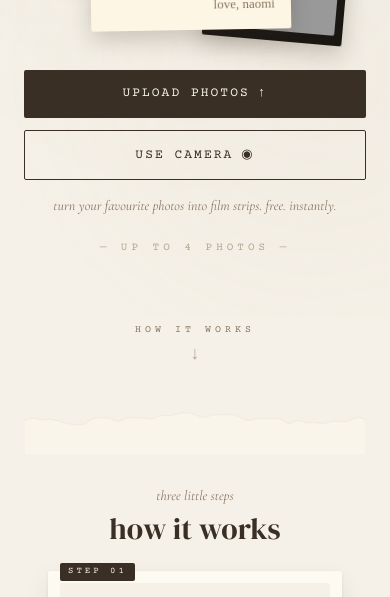
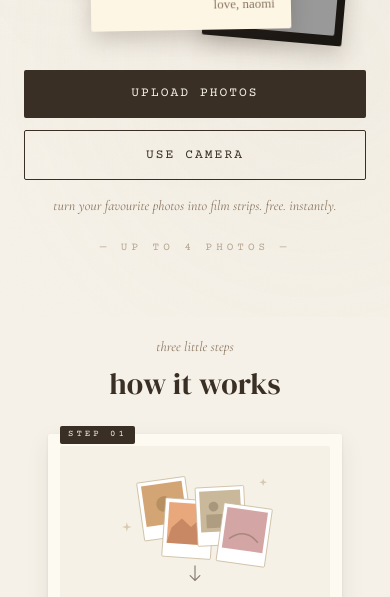
Before and after one commit to naomibhalla/myfilmstrip, a Next.js app: page / in a window 390 px wide. Shown: the part 527-1124 px from the top of the page. Built offline with nearby package versions, Linux system fonts and the light colour scheme; grey boxes are pictures that could not be loaded; a web font is replaced by a local one.

Commit message:
clean transition, remove CTA icons, fix mobile press-hold-drag

```diff
--- a/app/page.tsx
+++ b/app/page.tsx
@@ -7,6 +7,7 @@ import {
   KeyboardSensor,
   PointerSensor,
   TouchSensor,
+  MouseSensor,
   useSensor,
   useSensors,
   DragEndEvent,
@@ -46,9 +47,17 @@ export default function Home() {
   const [isGenerating, setIsGenerating] = useState(false);
   const [resultUrl, setResultUrl] = useState<string | null>(null);
 
+  // Sensors tuned for press-hold-drag on mobile
+  // - MouseSensor for desktop (distance threshold)
+  // - TouchSensor with 350ms delay + small tolerance = press-and-hold activation
+  //   (users won't accidentally drag when trying to scroll)
   const sensors = useSensors(
-    useSensor(PointerSensor, { activationConstraint: { distance: 5 } }),
-    useSensor(TouchSensor, { activationConstraint: { delay: 150, tolerance: 5 } }),
+    useSensor(MouseSensor, {
+      activationConstraint: { distance: 5 },
+    }),
+    useSensor(TouchSensor, {
+      activationConstraint: { delay: 350, tolerance: 8 },
+    }),
     useSensor(KeyboardSensor, { coordinateGetter: sortableKeyboardCoordinates })
   );
 
@@ -257,13 +266,11 @@ function HomeScreen({
         </div>
 
         <div className="flex flex-col gap-3 w-full max-w-[360px] mb-4">
-          <button onClick={onUpload} className="btn-ink group">
-            <span>upload photos</span>
-            <span className="ml-2 transition-transform group-hover:translate-x-0.5">↑</span>
+          <button onClick={onUpload} className="btn-ink">
+            upload photos
           </button>
-          <button onClick={onCamera} className="btn-outline group">
-            <span>use camera</span>
-            <span className="ml-2 transition-transform group-hover:translate-x-0.5">◉</span>
+          <button onClick={onCamera} className="btn-outline">
+            use camera
           </button>
         </div>
 
@@ -491,7 +498,7 @@ function EditorScreen({
           onClick={onBack}
           className="font-mono font-light text-xs tracking-widest text-sepia hover:text-ink transition-colors"
         >
-          ← back
+          back
         </button>
         <div className="text-right">
           <div className="font-mono font-light text-[10px] tracking-[3px] uppercase text-sepia">
@@ -503,7 +510,6 @@ function EditorScreen({
         </div>
       </div>
 
-      {/* Photos */}
       <div className="tape paper-card rounded-sm p-5 md:p-6 mb-6">
         <div className="flex justify-between items-end mb-4">
           <div>
@@ -511,16 +517,15 @@ function EditorScreen({
               your photos
             </div>
             <div className="font-display text-2xl">
-              drag to reorder ({photos.length}/4)
+              press & hold to reorder ({photos.length}/4)
             </div>
           </div>
           {photos.length > 1 && (
             <button
               onClick={onShuffle}
-              className="font-mono font-light text-[10px] tracking-widest uppercase bg-sunset/20 text-ink px-3 py-2 rounded-sm hover:bg-sunset/40 transition-colors border border-sunset/40 inline-flex items-center gap-1.5"
+              className="font-mono font-light text-[10px] tracking-widest uppercase bg-sunset/20 text-ink px-3 py-2 rounded-sm hover:bg-sunset/40 transition-colors border border-sunset/40"
             >
-              <span>shuffle</span>
-              <span>↻</span>
+              shuffle
             </button>
           )}
         </div>
@@ -563,7 +568,6 @@ function EditorScreen({
         </DndContext>
       </div>
 
-      {/* Style */}
       <div className="paper-card rounded-sm p-5 md:p-6 mb-6 relative">
         <div
           className="absolute -top-2 left-6 w-20 h-5 bg-rose/60 border border-rose/30"
@@ -578,9 +582,7 @@ function EditorScreen({
         <StylePicker value={style} onChange={onStyleChange} />
       </div>
 
-      {/* Orientation & Border toggles */}
       <div className="paper-card rounded-sm p-5 md:p-6 mb-6 grid grid-cols-2 gap-5">
-        {/* Orientation */}
         <div>
           <div className="font-italic italic text-sepia text-xs mb-1">
             orientation
@@ -595,7 +597,7 @@ function EditorScreen({
                   : "bg-transparent text-ink border-sand hover:border-ink"
               }`}
             >
-              ↓ vertical
+              vertical
             </button>
             <button
               onClick={() => onOrientationChange("horizontal")}
@@ -605,12 +607,11 @@ function EditorScreen({
                   : "bg-transparent text-ink border-sand hover:border-ink"
               }`}
             >
-              → horizontal
+              horizontal
             </button>
           </div>
         </div>
 
-        {/* Border */}
         <div>
           <div className="font-italic italic text-sepia text-xs mb-1">
             border
@@ -646,16 +647,13 @@ function EditorScreen({
         disabled={photos.length === 0}
         whileHover={{ scale: photos.length > 0 ? 1.02 : 1 }}
         whileTap={{ scale: photos.length > 0 ? 0.98 : 1 }}
-        className={`w-full py-5 rounded-sm font-mono font-light text-sm tracking-[4px] uppercase transition-all inline-flex items-center justify-center gap-2 ${
+        className={`w-full py-5 rounded-sm font-mono font-light text-sm tracking-[4px] uppercase transition-all ${
           photos.length === 0
             ? "bg-sand/40 text-faded cursor-not-allowed"
             : "bg-ink text-cream hover:bg-tomato sticker-shadow"
         }`}
       >
-        <span>
-          {photos.length === 0 ? "add photos to continue" : "develop my strip"}
-        </span>
-        {photos.length > 0 && <span>✿</span>}
+        {photos.length === 0 ? "add photos to continue" : "develop my strip"}
       </motion.button>
 
       <div className="text-center font-italic italic text-faded text-xs mt-4">
@@ -691,10 +689,10 @@ function ResultScreen({
           onClick={onBack}
           className="font-mono font-light text-xs tracking-widest text-sepia hover:text-ink"
         >
-          ← edit
+          edit
         </button>
         <div className="font-mono font-light text-[10px] tracking-[3px] uppercase text-sepia">
-          complete ✓
+          complete
         </div>
       </div>
 
@@ -720,19 +718,11 @@ function ResultScreen({
       </motion.div>
 
       <div className="flex flex-col gap-3">
-        <button
-          onClick={onDownload}
-          className="btn-ink w-full inline-flex items-center justify-center gap-2"
-        >
-          <span>download png</span>
-          <span>↓</span>
+        <button onClick={onDownload} className="btn-ink w-full">
+          download png
         </button>
-        <button
-          onClick={onStartOver}
-          className="btn-outline w-full inline-flex items-center justify-center gap-2"
-        >
-          <span>start over</span>
-          <span>↻</span>
+        <button onClick={onStartOver} className="btn-outline w-full">
+          start over
         </button>
       </div>
 
--- a/components/HowItWorks.tsx
+++ b/components/HowItWorks.tsx
@@ -6,17 +6,10 @@ import { motion } from "framer-motion";
 
 export default function HowItWorks() {
   return (
-    <section className="w-full pb-12 pt-16 md:pt-24">
+    <section className="w-full pb-16 pt-20 md:pt-28">
       <div className="max-w-4xl mx-auto px-6">
-        <ScrollCue />
-      </div>
-
-      {/* Full-bleed torn paper */}
-      <TornPaperDivider />
-
-      <div className="max-w-4xl mx-auto px-6 mt-8">
-        <div className="text-center mb-6">
-          <div className="font-italic italic text-sepia text-sm mb-1">
+        <div className="text-center mb-8">
+          <div className="font-italic italic text-sepia text-sm mb-2">
             three little steps
           </div>
           <h2 className="font-display text-3xl md:text-4xl text-ink leading-tight">
@@ -54,131 +47,13 @@ export default function HowItWorks() {
           </Step>
         </div>
 
-        <div className="text-center mt-6">
+        <div className="text-center mt-8">
           <div className="font-italic italic text-sepia text-xs">
             ready when you are ✿
           </div>
         </div>
       </div>
     </section>
-  );
-}
-
-// ========== SCROLL CUE ==========
-
-function ScrollCue() {
-  return (
-    <motion.div
-      className="flex flex-col items-center gap-1 pb-4"
-      animate={{ y: [0, 4, 0] }}
-      transition={{ repeat: Infinity, duration: 2, ease: "easeInOut" }}
-    >
-      <div className="font-mono font-light text-[10px] tracking-[4px] uppercase text-sepia">
-        how it works
-      </div>
-      <motion.div
-        className="text-sepia text-lg"
-        animate={{ opacity: [0.5, 1, 0.5] }}
-        transition={{ repeat: Infinity, duration: 2, ease: "easeInOut" }}
-      >
-        ↓
-      </motion.div>
-    </motion.div>
-  );
-}
-
-// ========== TORN PAPER DIVIDER (full-bleed, subtle wavy rip) ==========
-// Creates a believable "two paper layers" effect:
-// - Top layer (above the rip): lighter cream, slight drop shadow at the torn edge
-// - Bottom layer (below the rip): the page background shows through, or we stack colors
-// - The rip itself is a gentle, wavy line — NOT dramatic zigzags
-
-function TornPaperDivider() {
-  // Use a smooth curve (not zigzag), high segment count for fine detail
-  const width = 2000;
-  const height = 70;
-  const segments = 40; // fewer segments but smoothed — creates gentle waves
-
-  // Seeded random for consistent edge
-  let seed = 137;
-  const rand = () => {
-    seed = (seed * 9301 + 49297) % 233280;
-    return seed / 233280;
-  };
-
-  // Generate control points along the rip — gentle, wavy variation
-  // The rip sits roughly at the vertical midpoint, with small (~6-10px) deviations
-  const midY = height / 2;
-  const amplitude = 8;
-  const points: { x: number; y: number }[] = [];
-  for (let i = 0; i <= segments; i++) {
-    const x = (i / segments) * width;
-    // Gentle wave with small random jitter
-    const baseWave = Math.sin((i / segments) * Math.PI * 3.2) * 3;
-    const jitter = (rand() - 0.5) * amplitude;
-    const y = midY + baseWave + jitter;
-    points.push({ x, y });
-  }
-
-  // Build smooth path using quadratic curves between midpoints
-  let path = `M 0 ${height} L 0 ${points[0].y.toFixed(1)} `;
-  for (let i = 0; i < points.length - 1; i++) {
-    const p = points[i];
-    const next = points[i + 1];
-    const midX = (p.x + next.x) / 2;
-    const midYp = (p.y + next.y) / 2;
-    path += `Q ${p.x.toFixed(1)} ${p.y.toFixed(1)}, ${midX.toFixed(1)} ${midYp.toFixed(1)} `;
-  }
-  const last = points[points.length - 1];
-  path += `L ${last.x.toFixed(1)} ${last.y.toFixed(1)} L ${width} ${height} Z`;
-
-  return (
-    <div
-      className="relative w-full overflow-hidden"
-      aria-hidden="true"
-      style={{
-        marginLeft: 0,
-        marginRight: 0,
-      }}
-    >
-      <svg
-        viewBox={`0 0 ${width} ${height}`}
-        preserveAspectRatio="none"
-        className="w-full block"
-        style={{ height: "70px", display: "block" }}
-      >
-        <defs>
-          {/* Soft shadow filter beneath the torn edge */}
-          <filter id="ripShadow" x="-5%" y="-5%" width="110%" height="200%">
-            <feGaussianBlur in="SourceAlpha" stdDeviation="1.5" />
-            <feOffset dx="0" dy="2" result="offsetblur" />
-            <feComponentTransfer>
-              <feFuncA type="linear" slope="0.35" />
-            </feComponentTransfer>
-            <feMerge>
-              <feMergeNode />
-              <feMergeNode in="SourceGraphic" />
-            </feMerge>
-          </filter>
-        </defs>
-
-        {/* Top paper layer — slightly lighter cream, cut off by the rip */}
-        <path
-          d={path}
-          fill="#faf5ea"
-          filter="url(#ripShadow)"
-        />
-
-        {/* Thin inner edge highlight on the rip for paper thickness */}
-        <path
-          d={path.replace(/Z$/, "")}
-          fill="none"
-          stroke="#ebe3d3"
-          strokeWidth="1"
-          opacity="0.8"
-        />
-      </svg>
-    </div>
   );
 }
 
--- a/components/SortablePhoto.tsx
+++ b/components/SortablePhoto.tsx
@@ -40,14 +40,21 @@ export default function SortablePhoto({
       {/* Polaroid-style card */}
       <div
         {...listeners}
-        className="cursor-grab active:cursor-grabbing bg-white p-2 pb-8 sticker-shadow rounded-sm hover:scale-105 transition-transform duration-200"
-        style={{ boxShadow: "0 4px 16px rgba(58,47,37,0.18)" }}
+        className="cursor-grab active:cursor-grabbing bg-white p-2 pb-8 sticker-shadow rounded-sm hover:scale-105 transition-transform duration-200 select-none"
+        style={{
+          boxShadow: "0 4px 16px rgba(58,47,37,0.18)",
+          // CRITICAL for mobile: prevents browser from scrolling/zooming
+          // when the user presses-and-holds on the photo to drag it.
+          touchAction: "none",
+          WebkitUserSelect: "none",
+          userSelect: "none",
+        }}
       >
         <div className="aspect-[3/4] overflow-hidden bg-ecru relative">
           <img
             src={src}
             alt={`photo ${index + 1}`}
-            className="w-full h-full object-cover"
+            className="w-full h-full object-cover pointer-events-none"
             draggable={false}
           />
           {/* Tiny frame number */}
```
